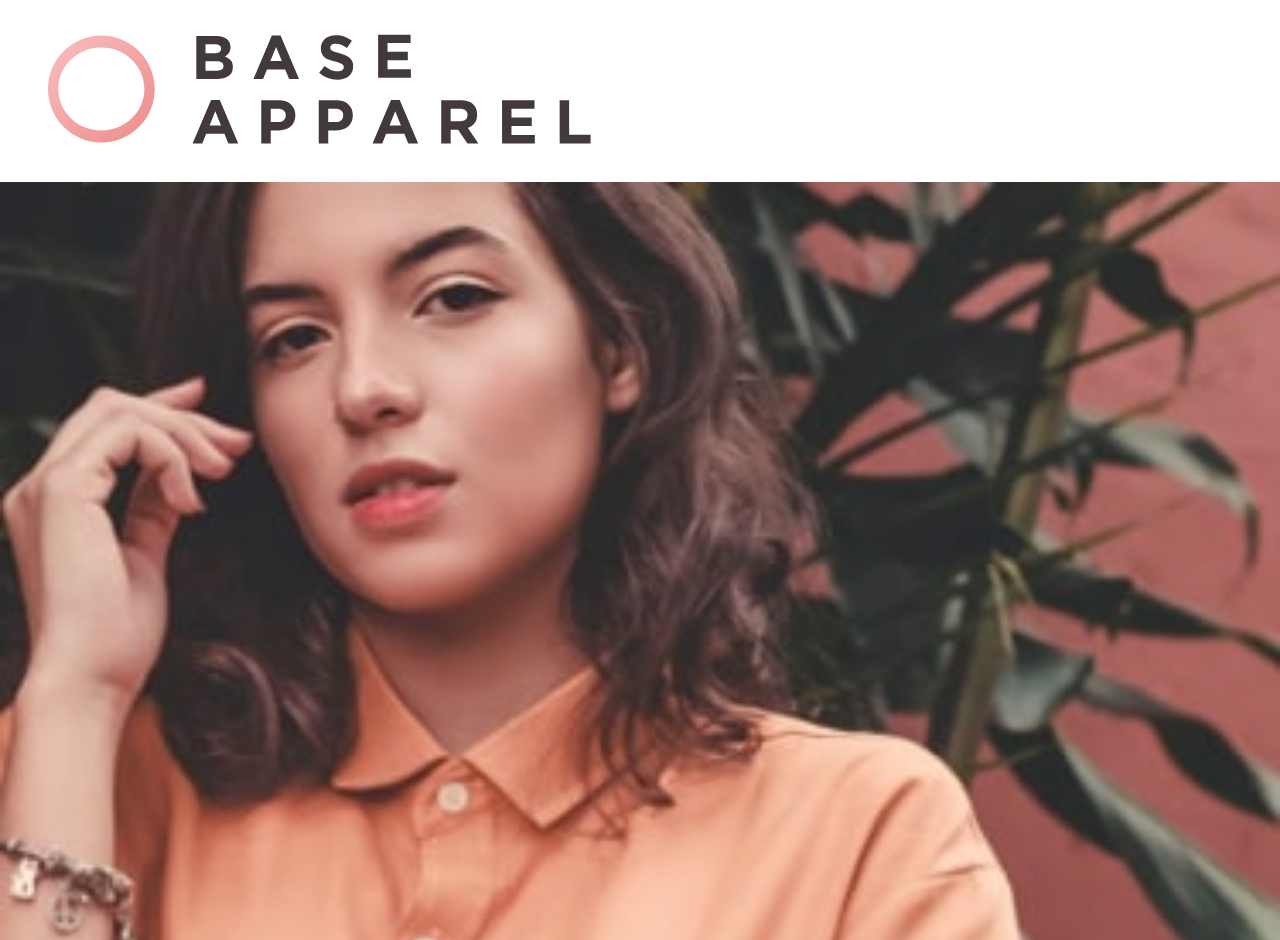
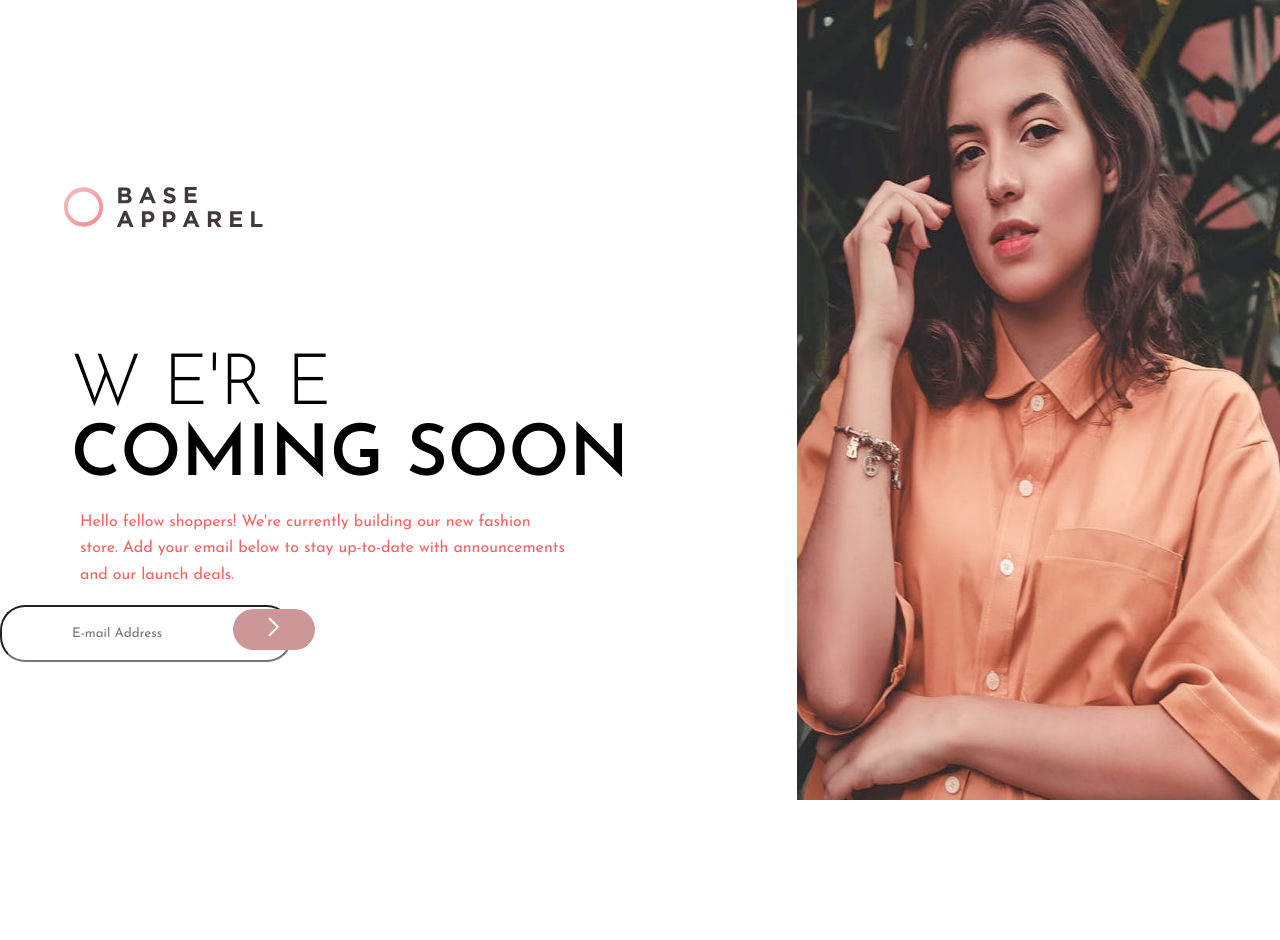
Before and after one commit to Pablo-cyber21/base-apparel-live-frontendmentor, a plain HTML site: page base-apparel-coming-soon-master/index.html in a window 1280 px wide. Shown: the top 940 px of the page. After the commit the page ends 800 px from the top, so only its background shows below. Drawn offline with Linux system fonts and the light colour scheme.

Commit message:
Desktop view updated
Desktop responsive and fonts added
media query for desktops added.

Signed-off-by: Asiimawe Pablo <pasiimawe@gmail.com>

```diff
--- a/base-apparel-coming-soon-master/index.html
+++ b/base-apparel-coming-soon-master/index.html
@@ -28,6 +28,7 @@
     </style>
   </head>
   <body>
+    <section>
       <img src="images/logo.svg" alt="base_apparel_logo" class="logo" />
 
       <img
@@ -57,13 +58,10 @@
           </button>
         </div>
       </div>
-    <footer>
-      <p class="attribution">
-        Challenge by
-        <a href="https://www.frontendmentor.io?ref=challenge" target="_blank"
-          >Frontend Mentor</a
-        >. Coded by <a href="#">Your Name Here</a>.
-      </p>
-    </footer>
+    </section>
+
+    <div class="img-desktop">
+      <img class="desktop-image" src="images/hero-desktop.jpg" alt="" />
+    </div>
   </body>
 </html>
--- a/base-apparel-coming-soon-master/style.css
+++ b/base-apparel-coming-soon-master/style.css
@@ -1,13 +1,17 @@
+
+@import url('https://fonts.googleapis.com/css2?family=Josefin+Sans:wght@300;400;600&display=swap');
+
 *{
     padding: 0;
     margin: 0;
     box-sizing: border-box;
+    font-family: 'Josefin Sans', sans-serif;
 }
 
 h1{
     font-size: 2.55em;
     padding: 1em 2em;
-    font-weight: 200;
+    font-weight: 600;
 }
 
 input{
@@ -30,6 +34,10 @@ input{
     max-width: 100%;
 }
 
+.desktop-image{
+    display: none;
+}
+
 .main-text{
     line-height: 1.66em;
     padding: 1em 5em;
@@ -49,3 +57,69 @@ input{
     padding: 1px 10px 0px  10px;
 
 }
+
+@media (min-width:850px) {
+
+    body{
+      display: flex;
+      flex-direction: row;
+      align-items: center;
+      height: 100vh;
+    }
+
+    h1{
+        font-size: 4.44em;
+        padding: 1em 2em 0em 1em;
+        font-weight: 600;
+    }
+
+    span{
+        font-weight: 300;
+    }
+
+    input{
+        padding: 20px 70px 20px 70px;
+        border-radius: 25px;
+    }
+
+    .main{
+     text-align: left;
+    }
+
+    .main-text{
+        line-height: 1.66em;
+        padding: 1em 5em;
+        width: 650px;
+        font-size: 1em;
+        color:hsl(0, 93%, 68%);
+    }
+
+
+    .logo{
+        padding: 3em 4em;
+        width: 41%;
+        max-width: 100%;
+    }
+
+
+    .hero-mobile{
+        display: none;
+    }
+
+    .desktop-image{
+        display:block;
+        height: 100vh;
+        width: 50vw;
+        max-width: 100%;
+    }
+    }
+
+    .submit{
+        padding:7px 25px 10px   25px ;
+        border-radius: 25px 25px 25px 25px;
+        margin-left: -64px;
+        background-color: hsl(0, 36%, 70%);
+        border: none;
+        outline: none;
+    }
+}
```
Lines whose indentation alone changed are shown as unchanged.
